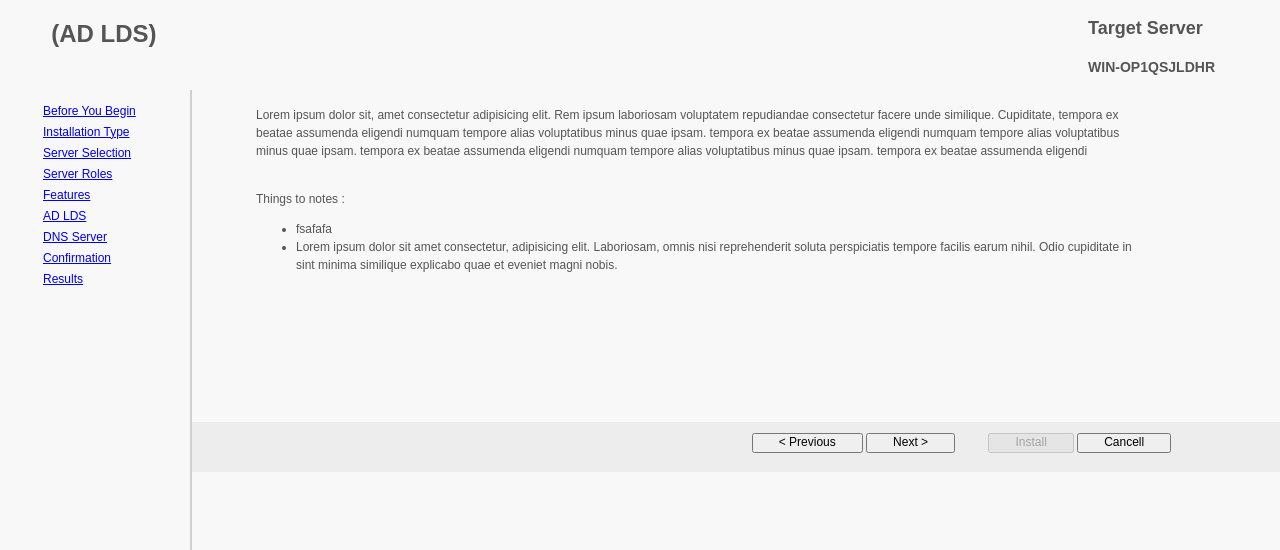
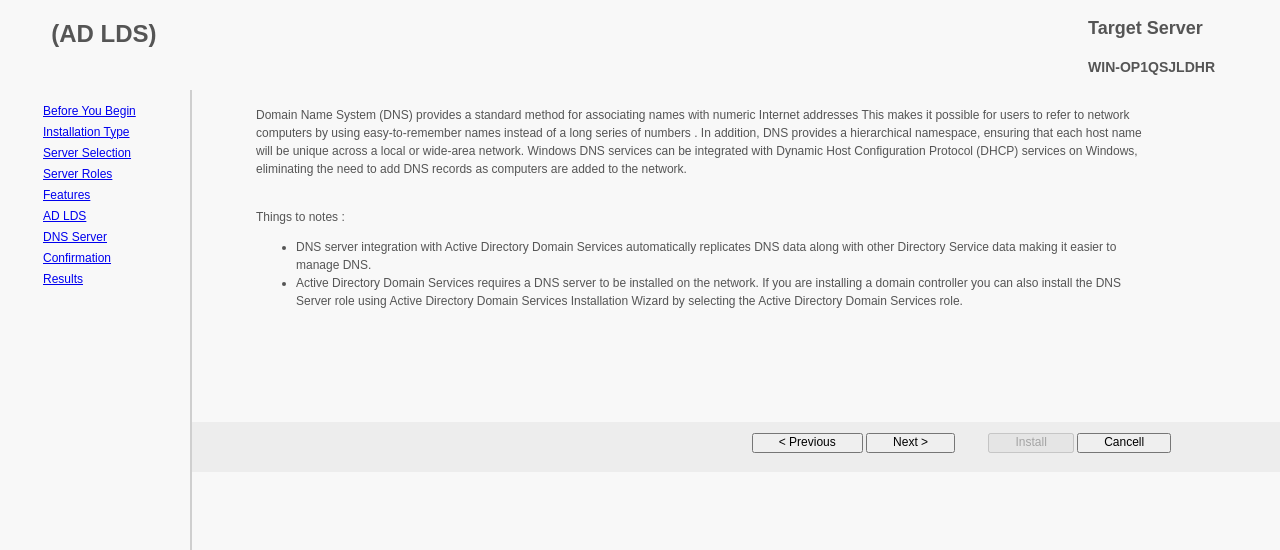
Before and after one commit to cyberkhalil/SADW, a Flask app: page /ServerManager/AddRolesandFeturesWizard/DNSServer in a window 1280 px wide. Shown: the top 550 px of the page. Run offline with Flask 2, Linux system fonts and the light colour scheme.

Commit message:
Edit Contents of Other pages in the folder" Add Roles and Features"

```diff
--- a/templates/AddRolesandFeturesWizard/DNSServer.html
+++ b/templates/AddRolesandFeturesWizard/DNSServer.html
@@ -6,16 +6,19 @@
 {% block content %}
 <div class="container">
     <div class="desc">
-        <p> Lorem ipsum dolor sit, amet consectetur adipisicing elit. Rem ipsum laboriosam voluptatem repudiandae consectetur facere unde similique. Cupiditate, tempora ex beatae assumenda eligendi numquam tempore alias voluptatibus minus quae ipsam. tempora
-            ex beatae assumenda eligendi numquam tempore alias voluptatibus minus quae ipsam. tempora ex beatae assumenda eligendi numquam tempore alias voluptatibus minus quae ipsam. tempora ex beatae assumenda eligendi
+        <p>
+            Domain Name System (DNS) provides a standard method for associating names with numeric Internet addresses This makes it possible for users to refer to network computers by using easy-to-remember names instead of a long series of numbers . In addition,
+            DNS provides a hierarchical namespace, ensuring that each host name will be unique across a local or wide-area network. Windows DNS services can be integrated with Dynamic Host Configuration Protocol (DHCP) services on Windows, eliminating
+            the need to add DNS records as computers are added to the network.
         </p>
 
         <br>
         <span>Things to notes :</span>
         <ul>
-            <li>fsafafa</li>
+            <li>DNS server integration with Active Directory Domain Services automatically replicates DNS data along with other Directory Service data making it easier to manage DNS.</li>
             <li>
-                Lorem ipsum dolor sit amet consectetur, adipisicing elit. Laboriosam, omnis nisi reprehenderit soluta perspiciatis tempore facilis earum nihil. Odio cupiditate in sint minima similique explicabo quae et eveniet magni nobis.
+                Active Directory Domain Services requires a DNS server to be installed on the network. If you are installing a domain controller you can also install the DNS Server role using Active Directory Domain Services Installation Wizard by selecting the Active
+                Directory Domain Services role.
             </li>
         </ul>
     </div>
```
Also changed, not shown: templates/AddRolesandFeturesWizard/ADLDS.html (+5 -4 lines), templates/AddRolesandFeturesWizard/Confirmation.html (+4 -3 lines).
